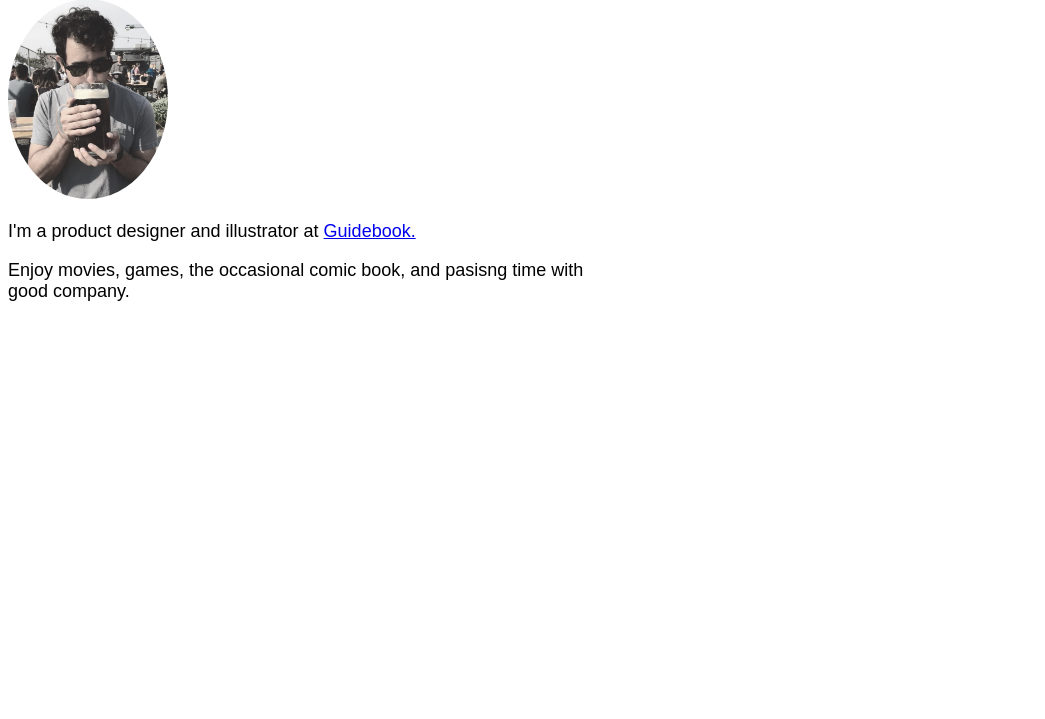
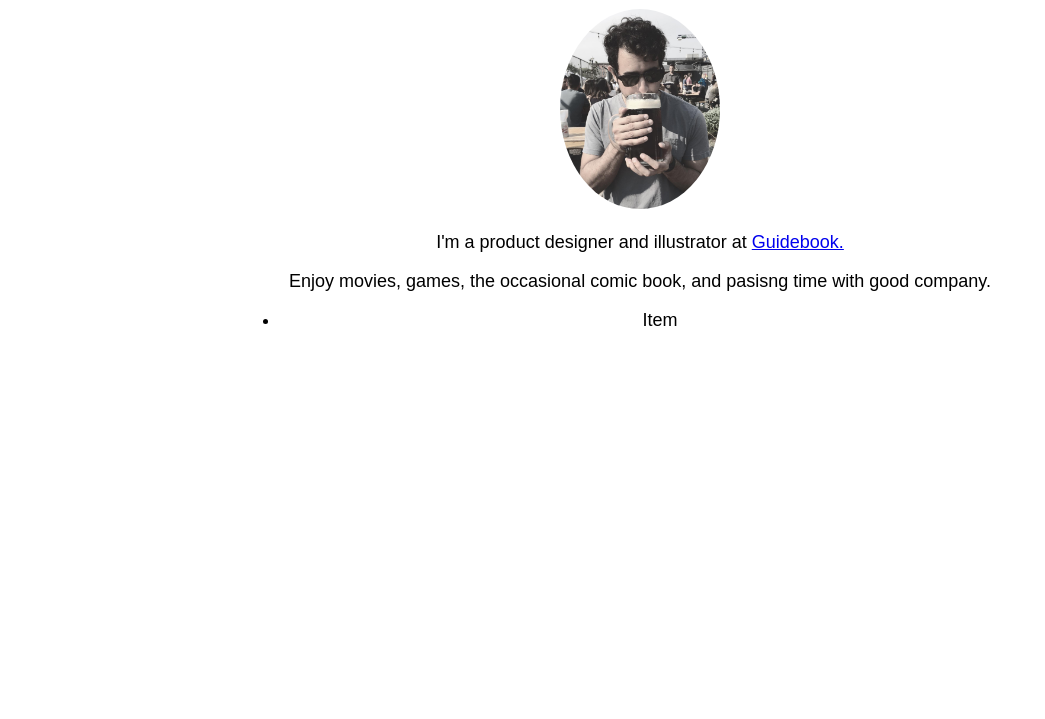
Before and after one commit to guigarciam/gui-fewd, a plain HTML site: page index.html in a window 1280 px wide. Shown: the part 81-800 px from the top of the page, without its empty margins (0-1045 px from the left). Drawn offline with Linux system fonts and the light colour scheme.

Commit message:
lots of changes

```diff
--- a/index.html
+++ b/index.html
@@ -4,13 +4,17 @@
     <meta charset="utf-8">
     <title>Guillermo's Homepage</title>
     <style>
-    p{
-      max-width:600px;
+    body{
+      max-width:800px;
       font-family: Gill Sans Extrabold, sans-serif;
       font-size: 18px;
+      text-align: center;
+      width: 80%;
+      margin-left: auto;
+      margin-right: auto;
     }
-    img {
-      border-radius: 60%;
+    img{
+      border-radius: 50%;
       height:200px;
   }
   </style>
@@ -26,6 +30,7 @@
  </p>
 
 <ul>
+  <li>Item</li>
 </ul>
   </body>
 </html>
```
